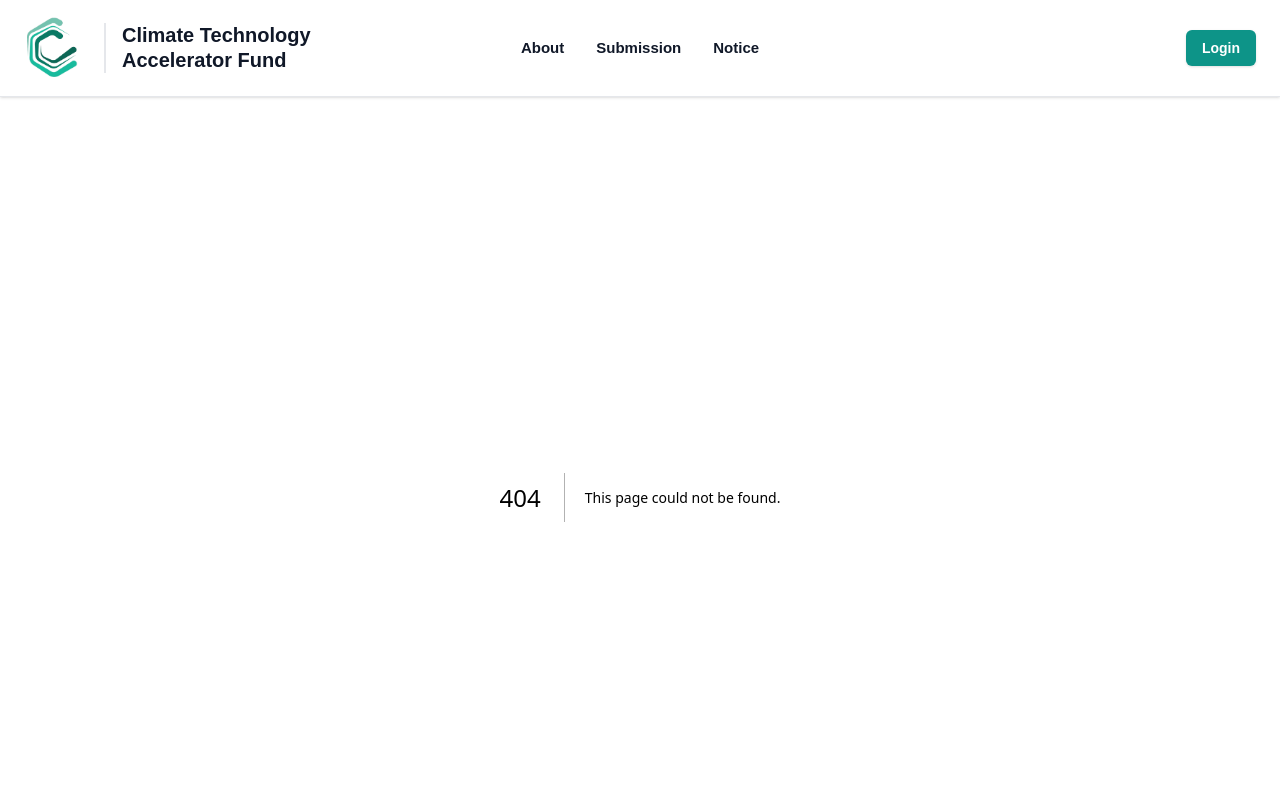
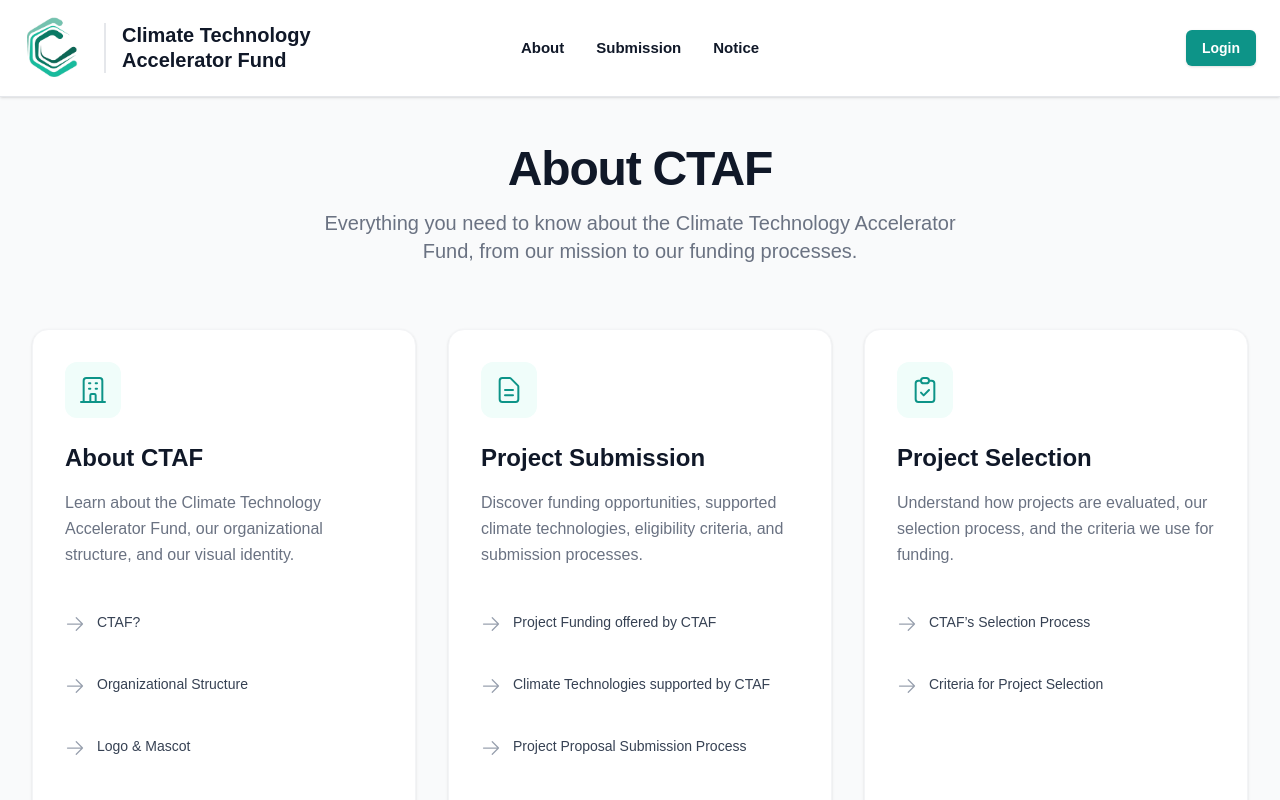
Before and after one commit to LzLLC2022/CPMS, a Next.js app: page /about in a window 1280 px wide. Before the commit this address had no page. Shown: the top 800 px of the page. Built offline with nearby package versions, Linux system fonts and the light colour scheme.

Commit message:
feat: add About main page and link from header

```diff
--- /dev/null
+++ b/src/app/about/page.tsx
@@ -0,0 +1,100 @@
+import React from 'react';
+import Link from 'next/link';
+import { ArrowRightIcon } from '@heroicons/react/24/outline';
+
+const ABOUT_SECTIONS = [
+  {
+    title: 'About CTAF',
+    description: 'Learn about the Climate Technology Accelerator Fund, our organizational structure, and our visual identity.',
+    icon: (
+      <svg className="w-8 h-8" fill="none" viewBox="0 0 24 24" stroke="currentColor">
+        <path strokeLinecap="round" strokeLinejoin="round" strokeWidth={1.5} d="M19 21V5a2 2 0 00-2-2H7a2 2 0 00-2 2v16m14 0h2m-2 0h-5m-9 0H3m2 0h5M9 7h1m-1 4h1m4-4h1m-1 4h1m-5 10v-5a1 1 0 011-1h2a1 1 0 011 1v5m-4 0h4" />
+      </svg>
+    ),
+    links: [
+      { name: 'CTAF?', href: '/about/ctaf' },
+      { name: 'Organizational Structure', href: '/about/structure' },
+      { name: 'Logo & Mascot', href: '/about/logo' },
+    ]
+  },
+  {
+    title: 'Project Submission',
+    description: 'Discover funding opportunities, supported climate technologies, eligibility criteria, and submission processes.',
+    icon: (
+      <svg className="w-8 h-8" fill="none" viewBox="0 0 24 24" stroke="currentColor">
+        <path strokeLinecap="round" strokeLinejoin="round" strokeWidth={1.5} d="M9 12h6m-6 4h6m2 5H7a2 2 0 01-2-2V5a2 2 0 012-2h5.586a1 1 0 01.707.293l5.414 5.414a1 1 0 01.293.707V19a2 2 0 01-2 2z" />
+      </svg>
+    ),
+    links: [
+      { name: 'Project Funding offered by CTAF', href: '/about/funding' },
+      { name: 'Climate Technologies supported by CTAF', href: '/about/technologies' },
+      { name: 'Project Proposal Submission Process', href: '/about/submission-process' },
+      { name: 'Project Proposal Eligibility', href: '/about/eligibility' },
+      { name: 'Key Points to consider before applying', href: '/about/key-points' },
+    ]
+  },
+  {
+    title: 'Project Selection',
+    description: 'Understand how projects are evaluated, our selection process, and the criteria we use for funding.',
+    icon: (
+      <svg className="w-8 h-8" fill="none" viewBox="0 0 24 24" stroke="currentColor">
+        <path strokeLinecap="round" strokeLinejoin="round" strokeWidth={1.5} d="M9 5H7a2 2 0 00-2 2v12a2 2 0 002 2h10a2 2 0 002-2V7a2 2 0 00-2-2h-2M9 5a2 2 0 002 2h2a2 2 0 002-2M9 5a2 2 0 012-2h2a2 2 0 012 2m-6 9l2 2 4-4" />
+      </svg>
+    ),
+    links: [
+      { name: 'CTAF’s Selection Process', href: '/about/selection-process' },
+      { name: 'Criteria for Project Selection', href: '/about/criteria' },
+    ]
+  }
+];
+
+export default function AboutIndexPage() {
+  return (
+    <div className="min-h-screen bg-gray-50 py-12 px-4 sm:px-6 lg:px-8">
+      <div className="max-w-7xl mx-auto">
+        <div className="text-center mb-16">
+          <h1 className="text-4xl font-extrabold text-gray-900 sm:text-5xl tracking-tight">
+            About CTAF
+          </h1>
+          <p className="mt-4 max-w-2xl text-xl text-gray-500 mx-auto">
+            Everything you need to know about the Climate Technology Accelerator Fund, from our mission to our funding processes.
+          </p>
+        </div>
+
+        <div className="grid grid-cols-1 md:grid-cols-2 lg:grid-cols-3 gap-8">
+          {ABOUT_SECTIONS.map((section, index) => (
+            <div
+              key={index}
+              className="bg-white rounded-2xl shadow-sm border border-gray-100 hover:shadow-md transition-shadow duration-300 flex flex-col h-full overflow-hidden"
+            >
+              <div className="p-8 flex-1">
+                <div className="w-14 h-14 bg-primary-50 rounded-xl flex items-center justify-center text-primary-600 mb-6">
+                  {section.icon}
+                </div>
+                <h2 className="text-2xl font-bold text-gray-900 mb-4">{section.title}</h2>
+                <p className="text-gray-500 mb-8 leading-relaxed">
+                  {section.description}
+                </p>
+
+                <div className="space-y-4">
+                  {section.links.map((link, linkIdx) => (
+                    <Link
+                      key={linkIdx}
+                      href={link.href}
+                      className="group flex items-start gap-3 p-3 -mx-3 rounded-lg hover:bg-gray-50 transition-colors"
+                    >
+                      <ArrowRightIcon className="w-5 h-5 text-gray-400 group-hover:text-primary-600 shrink-0 mt-0.5 transition-colors" />
+                      <span className="text-sm font-medium text-gray-700 group-hover:text-primary-700 transition-colors">
+                        {link.name}
+                      </span>
+                    </Link>
+                  ))}
+                </div>
+              </div>
+            </div>
+          ))}
+        </div>
+      </div>
+    </div>
+  );
+}
--- a/src/components/Header.tsx
+++ b/src/components/Header.tsx
@@ -69,9 +69,9 @@ export default function Header() {
       <nav className="hidden sm:flex flex-1 items-center justify-center gap-8">
         {/* About Menu */}
         <div className="relative group">
-          <button className="text-[15px] font-bold text-gray-900 hover:text-primary-600 transition-colors py-2 block">
+          <Link href="/about" className="text-[15px] font-bold text-gray-900 hover:text-primary-600 transition-colors py-2 block">
             About
-          </button>
+          </Link>
 
           <div className="absolute left-1/2 -translate-x-1/2 top-full mt-1 hidden group-hover:flex flex-col bg-white border border-gray-100 shadow-lg rounded-md py-4 w-80 z-50">
             {/* About CTAF */}
```
